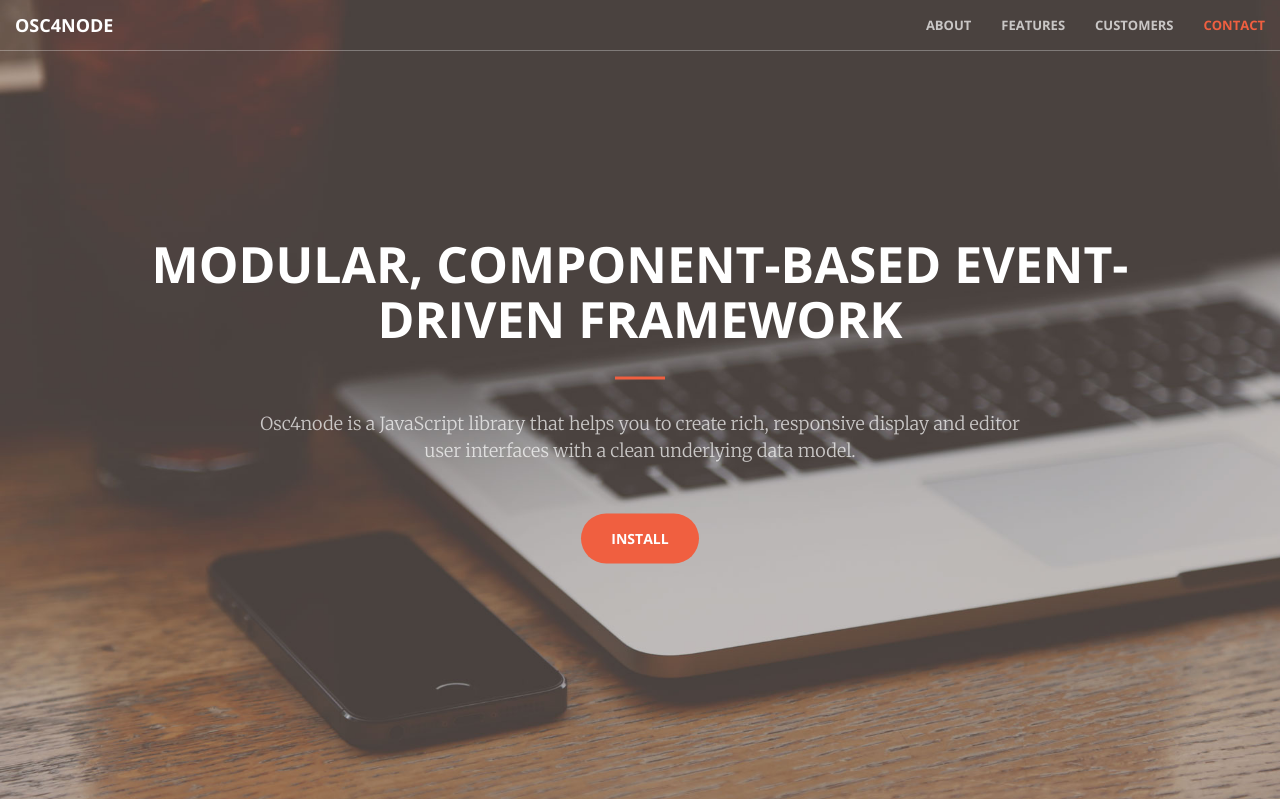
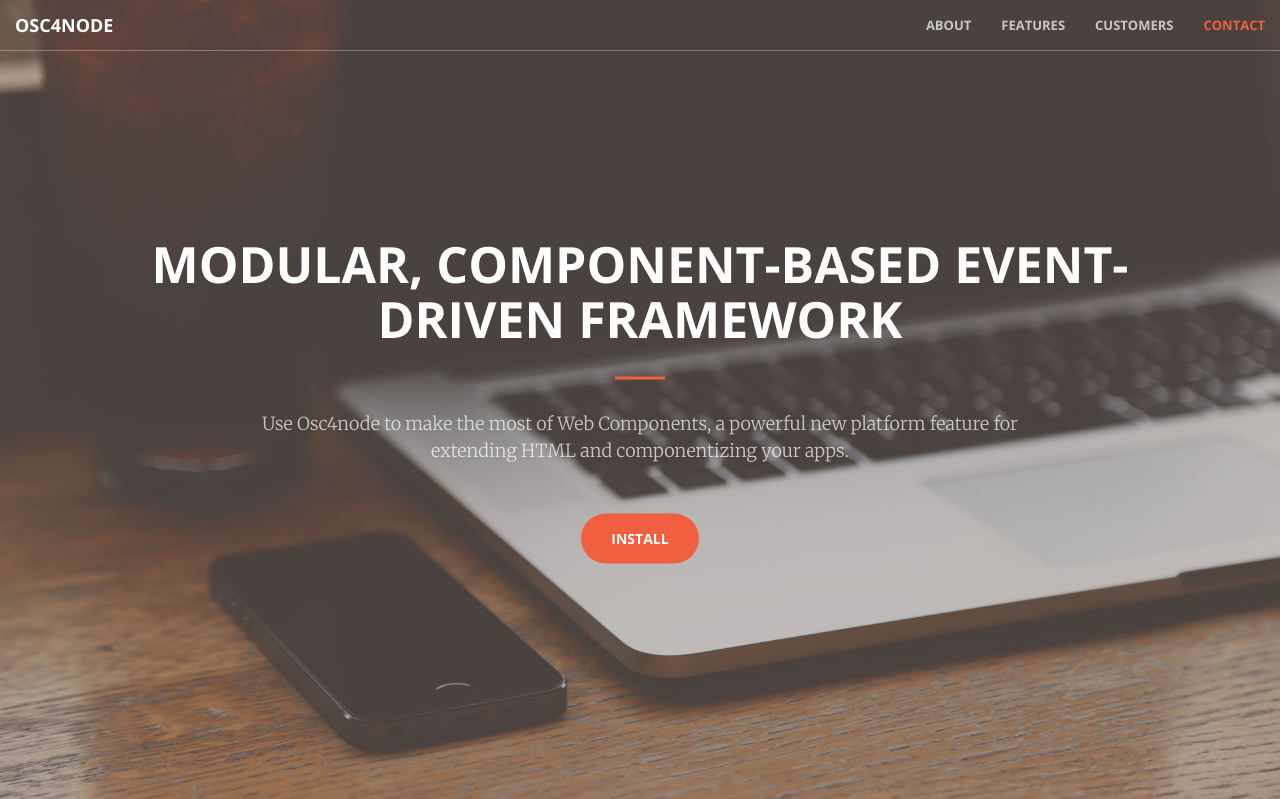
Before and after one commit to whachoe/js_fw_ms_gen, a PHP site: page / in a window 1280 px wide. Shown: the top 799 px of the page. Run offline with PHP 8.4, Linux system fonts and the light colour scheme; some libraries are stand-ins or nearby versions.

Commit message:
more abouts

```diff
--- a/index.php
+++ b/index.php
@@ -122,6 +122,10 @@ $abouts = [
     "Experience the future of the web platform today with $fw_name's components.",
     "$fw_name is a JavaScript library that helps you to create rich, responsive display and editor user interfaces with a clean underlying data model.",
     "$fw_name isn't just another framework, it's a way of life!",
+    "$fw_name helps you deliver amazing user experiences by unlocking the full potential of the web platform.",
+    "Use $fw_name to make the most of Web Components, a powerful new platform feature for extending HTML and componentizing your apps.",
+    "Use $fw_name to build cutting-edge Progressive Web Apps that load quickly, respond instantly and work from anywhere.",
+
 
 ];
 $fw_about = r($abouts);
@@ -138,6 +142,7 @@ $strengths = [
     "<h3>Less Code</h3><p class=\"text-muted\">Write dramatically less code with $fw_name's integrated templates that update automatically when the underlying data changes.</p>",
     "<h3>Time used wisely</h3><p class=\"text-muted\">Don't waste time making trivial choices. $fw_name incorporates common idioms so you can focus on what makes your app special, not reinventing the wheel.</p>",
     "<h3>Be Productive</h3><p class=\"text-muted\">$fw_name is built for productivity. Designed with developer ergonomics in mind, its friendly APIs help you get your job done—fast.</p>",
+
 ];
 
 $fw_strengths = r($strengths, 4);
```
